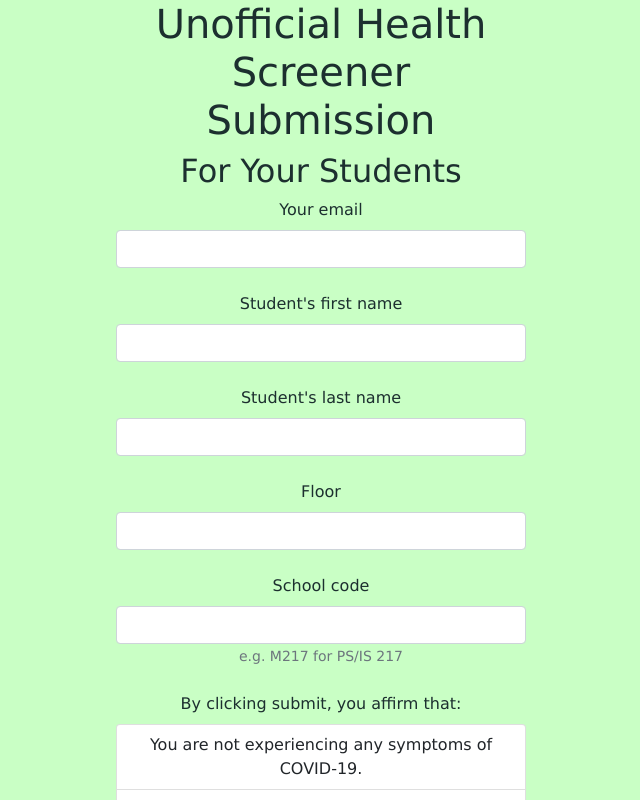
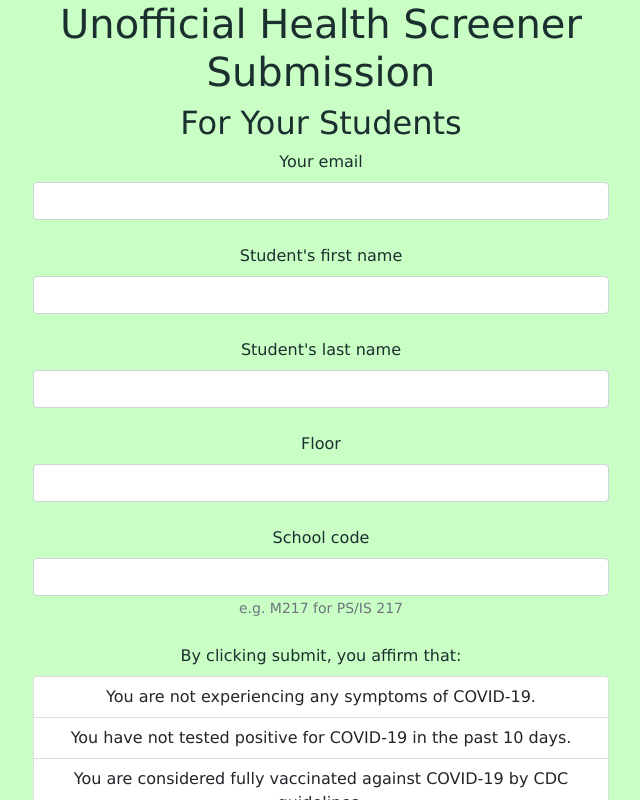
Before and after one commit to chodyo/chodyo.github.io, a React (Create React App) app: page /health-screen in a window 1280 px wide. Shown: the top 800 px of the page, without its empty margins (319-959 px from the left). Built offline with nearby package versions, Linux system fonts and the light colour scheme; a web font is replaced by a local one.

Commit message:
get rid of wiggle while typing

```diff
--- a/src/index.css
+++ b/src/index.css
@@ -44,3 +44,13 @@ a:hover {
         opacity: 1;
     }
 }
+
+.col-centered {
+    /* make screen not wiggle */
+    width: 92%;
+
+    /* get rid of bootstrap's floating and use the margin technique */
+    /* https://stackoverflow.com/a/32345267/8553556 */
+    float: none;
+    margin: 0 auto;
+}
--- a/src/pages/HealthScreenForm/index.tsx
+++ b/src/pages/HealthScreenForm/index.tsx
@@ -11,7 +11,7 @@ export const Page: React.FC = () => {
     document.title = "Submit Health Screen";
 
     const [students, setStudents] = useState([]);
-    const [email, setEmail] = useState([]);
+    const [email, setEmail] = useState();
 
     const handleSubmit = (e: React.FormEvent) => {
         e.preventDefault();
@@ -56,10 +56,9 @@ export const Page: React.FC = () => {
     };
 
     return (
-        <Form onSubmit={handleSubmit}>
+        <Form onSubmit={handleSubmit} className="col-centered">
             <Row>
-                <Col xl={true} />
-                <Col xl={true}>
+                <Col md={{ span: 6, offset: 3 }}>
                     <h1>Unofficial Health Screener Submission</h1>
                     <h2>For Your Students</h2>
 
@@ -106,7 +105,6 @@ export const Page: React.FC = () => {
                         Submit
                     </Button>
                 </Col>
-                <Col xl={true} />
             </Row>
         </Form>
     );
```
